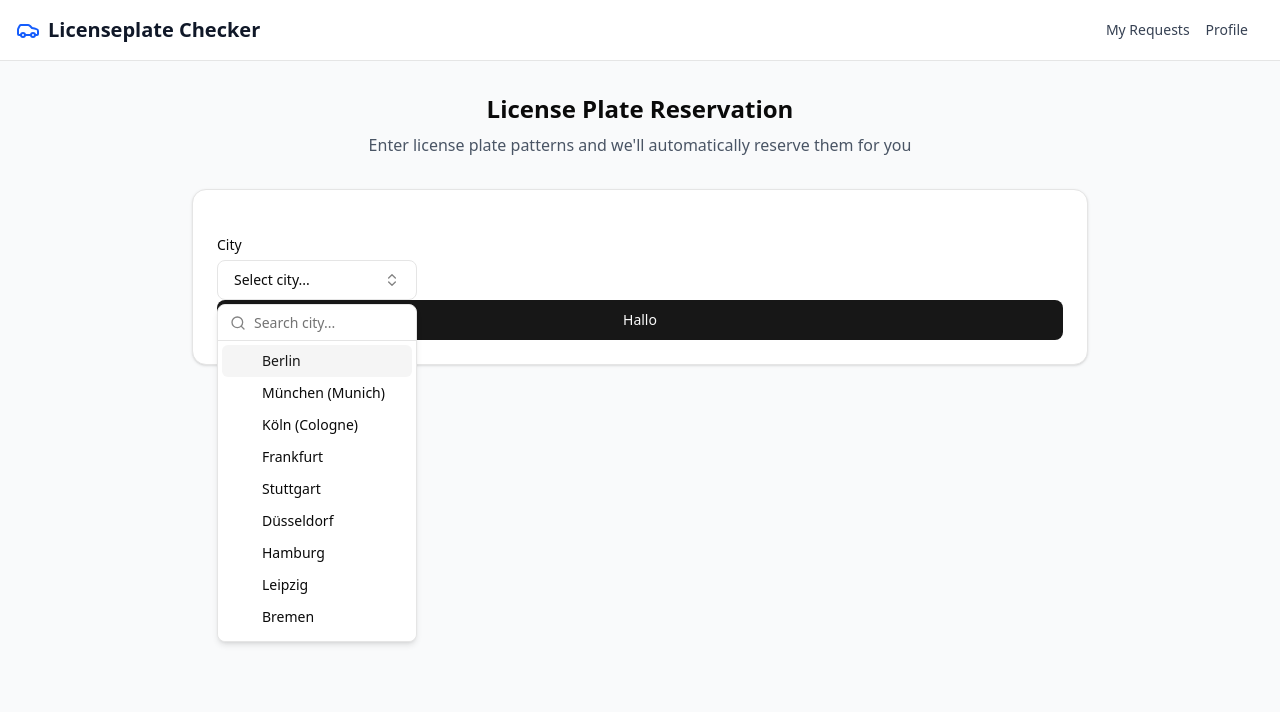
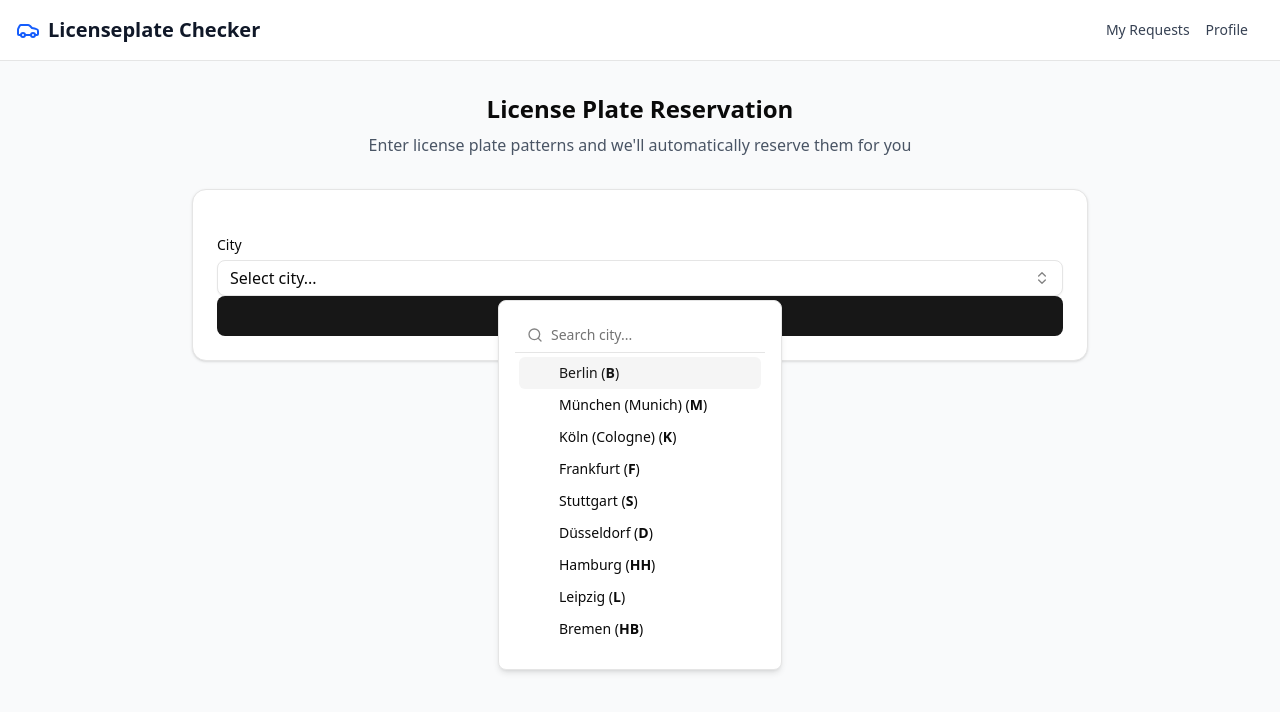
Before and after one commit to niklas-jacobsen/licenseplate-checker, a Next.js app in the folder apps/web/: page / in a window 1280 px wide. Both pictures are taken after a click on the button "Select city...". Shown: the top 712 px of the page. Built offline with nearby package versions, Linux system fonts and the light colour scheme.

Commit message:
update combobox component

```diff
--- a/apps/web/components/ui/combobox.tsx
+++ b/apps/web/components/ui/combobox.tsx
@@ -1,6 +1,6 @@
 'use client'
 
-import * as React from 'react'
+import { useState, useRef } from 'react'
 import { Check, ChevronsUpDown } from 'lucide-react'
 
 import { cn } from '@shared/lib/utils'
@@ -15,6 +15,7 @@ import {
 } from './command'
 import { Popover, PopoverContent, PopoverTrigger } from './popover'
 
+// Placeholder cities
 const germanCities = [
   { value: 'B', label: 'Berlin' },
   { value: 'M', label: 'München (Munich)' },
@@ -40,14 +41,37 @@ const germanCities = [
 
 interface ComboboxProps {
   value: string
-  //   onChange: (value: string) => void
-  //   onBlur?: () => void
-  //   error?: boolean
+  onChange: (value: string) => void
+  error?: boolean
 }
 
-export default function Combobox({ value }: ComboboxProps) {
-  const [open, setOpen] = React.useState(false)
-  const [_inputValue, setInputValue] = React.useState(value)
+export default function Combobox({ value, onChange, error }: ComboboxProps) {
+  const [open, setOpen] = useState(false)
+  const [inputValue, setInputValue] = useState(value)
+  const inputRef = useRef<HTMLInputElement>(null)
+
+  const handleInputChange = (newValue: string) => {
+    const sanitizedValue = newValue.replace(/[^A-Za-z]/g, '')
+    setInputValue(sanitizedValue)
+
+    const matchingCity = germanCities.find(
+      (city) => city.value === sanitizedValue
+    )
+
+    if (matchingCity) {
+      onChange(matchingCity.value)
+    } else {
+      onChange(sanitizedValue)
+    }
+  }
+
+  const handleSelect = (selectedValue: string) => {
+    onChange(selectedValue)
+    setOpen(false)
+    inputRef.current?.focus()
+  }
+
+  const selectedCity = germanCities.find((city) => city.value === value)
 
   return (
     <Popover open={open} onOpenChange={setOpen}>
@@ -56,28 +80,45 @@ export default function Combobox({ value }: ComboboxProps) {
           variant="outline"
           role="combobox"
           aria-expanded={open}
-          className="w-[200px] justify-between"
+          className={cn(
+            'w-full h-9 rounded-md border px-3 py-1 text-base shadow-xs flex justify-between items-center',
+            error && 'border-red-500'
+          )}
         >
-          {value
-            ? germanCities.find((city) => city.value === value)?.label
-            : 'Select city...'}
-          <ChevronsUpDown className="ml-2 h-4 w-4 shrink-0 opacity-50" />
+          {selectedCity ? (
+            <span>
+              {selectedCity.label} (<strong>{selectedCity.value}</strong>)
+            </span>
+          ) : (
+            'Select city...'
+          )}
+          <ChevronsUpDown className="h-4 w-4 shrink-0 opacity-50" />
         </Button>
       </PopoverTrigger>
-      <PopoverContent className="w-[200px] p-0">
+      <PopoverContent className="w-full">
         <Command>
-          <CommandInput placeholder="Search city..." />
+          <CommandInput
+            placeholder="Search city..."
+            value={inputValue}
+            onValueChange={handleInputChange}
+            ref={inputRef}
+          />
           <CommandList>
             <CommandEmpty>No city found.</CommandEmpty>
             <CommandGroup>
-              {germanCities.map((city) => (
+              {germanCities
+                .filter(
+                  (city) =>
+                    city.value
+                      .toLowerCase()
+                      .includes(inputValue.toLowerCase()) ||
+                    city.label.toLowerCase().includes(inputValue.toLowerCase())
+                )
+                .map((city) => (
                   <CommandItem
                     key={city.value}
                     value={city.value}
-                  onSelect={(currentValue) => {
-                    setInputValue(currentValue === value ? '' : currentValue)
-                    setOpen(false)
-                  }}
+                    onSelect={() => handleSelect(city.value)}
                   >
                     <Check
                       className={cn(
@@ -85,7 +126,9 @@ export default function Combobox({ value }: ComboboxProps) {
                         value === city.value ? 'opacity-100' : 'opacity-0'
                       )}
                     />
-                  {city.label}
+                    <span>
+                      {city.label} (<strong>{city.value}</strong>)
+                    </span>
                   </CommandItem>
                 ))}
             </CommandGroup>
```
Lines whose indentation alone changed are shown as unchanged.
